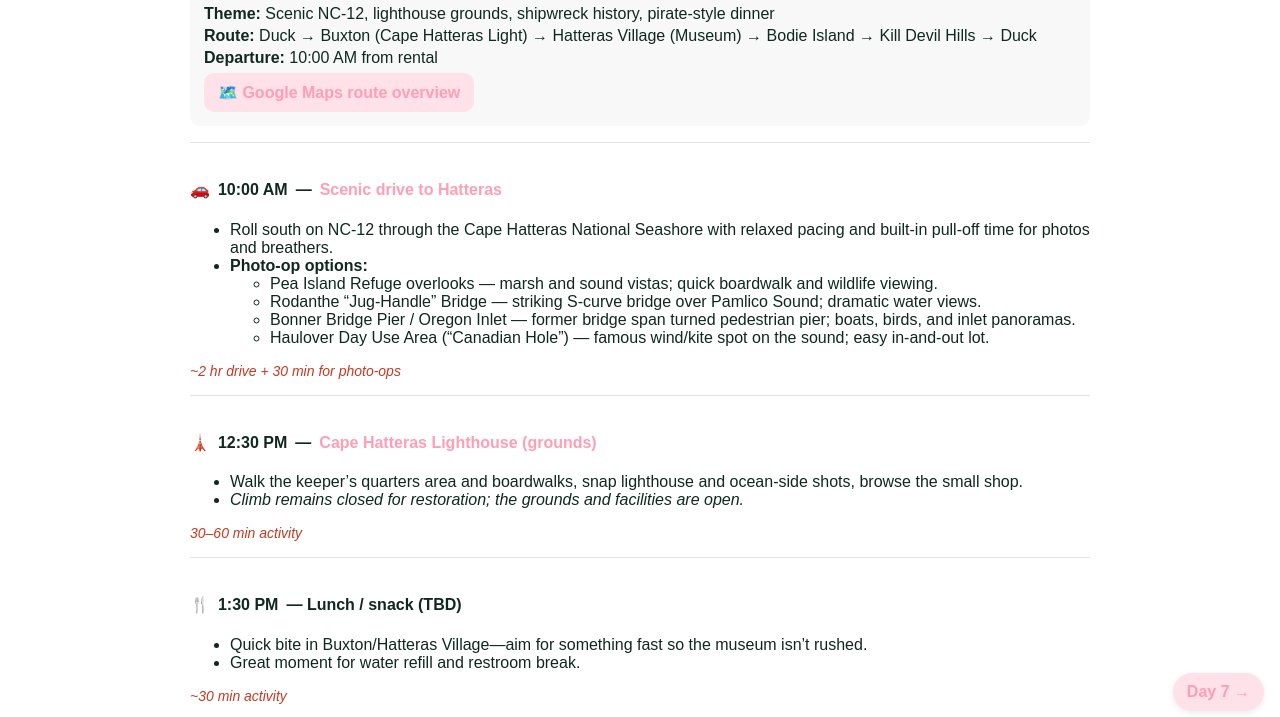
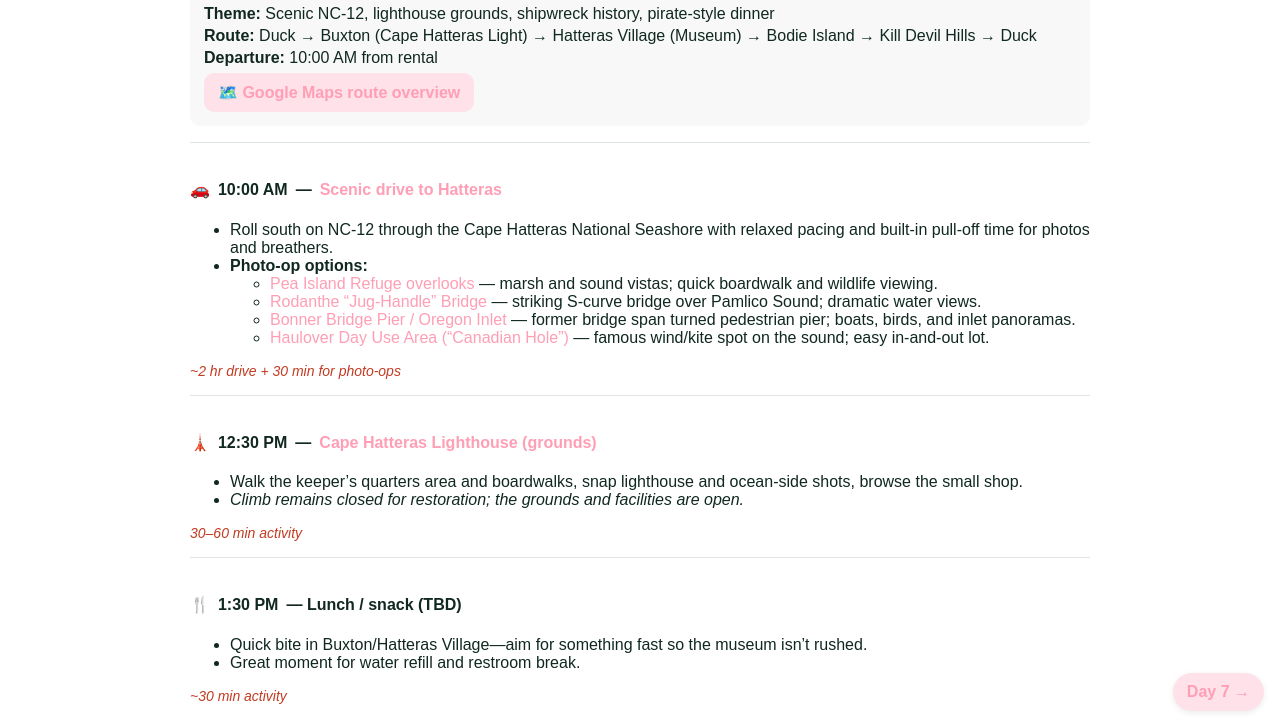
Before and after one commit to cardpages/duck25, a plain HTML site: page pirateday.html in a window 1280 px wide. Shown: the part 73-790 px from the top of the page. Drawn offline with Linux system fonts and the light colour scheme.

Commit message:
Update pirateday.html

```diff
--- a/pirateday.html
+++ b/pirateday.html
@@ -2,7 +2,7 @@
 <html lang="en">
 <head>
   <meta charset="UTF-8" />
-  <title>Thursday, August 28 — Pirate Day Adventure (With Links)</title>
+  <title>Thursday, August 28 — Pirates & Lighthouses Adventure Day</title>
   <meta name="viewport" content="width=device-width, initial-scale=1" />
   <style>
     :root {
@@ -66,10 +66,10 @@
         <li>Roll south on NC‑12 through the Cape Hatteras National Seashore with relaxed pacing and built‑in pull‑off time for photos and breathers.</li>
         <li><strong>Photo‑op options:</strong>
           <ul>
-            <li>Pea Island Refuge overlooks — marsh and sound vistas; quick boardwalk and wildlife viewing.</li>
-            <li>Rodanthe “Jug‑Handle” Bridge — striking S‑curve bridge over Pamlico Sound; dramatic water views.</li>
-            <li>Bonner Bridge Pier / Oregon Inlet — former bridge span turned pedestrian pier; boats, birds, and inlet panoramas.</li>
-            <li>Haulover Day Use Area (“Canadian Hole”) — famous wind/kite spot on the sound; easy in‑and‑out lot.</li>
+            <li><a href="https://maps.app.goo.gl/mk8vTxhC3xgSX1yi8" target="_blank" rel="noopener">Pea Island Refuge overlooks</a> — marsh and sound vistas; quick boardwalk and wildlife viewing.</li>
+            <li><a href="https://maps.app.goo.gl/Tj2Gi5oU8syBzXUN9" target="_blank" rel="noopener">Rodanthe “Jug‑Handle” Bridge</a> — striking S‑curve bridge over Pamlico Sound; dramatic water views.</li>
+            <li><a href="https://maps.app.goo.gl/qKpxbnQQfaNByj3m7" target="_blank" rel="noopener">Bonner Bridge Pier / Oregon Inlet</a> — former bridge span turned pedestrian pier; boats, birds, and inlet panoramas.</li>
+            <li><a href="https://maps.app.goo.gl/1vg7dLrbtZn8BiEr7" target="_blank" rel="noopener">Haulover Day Use Area (“Canadian Hole”)</a> — famous wind/kite spot on the sound; easy in‑and‑out lot.</li>
           </ul>
         </li>
       </ul>
```
